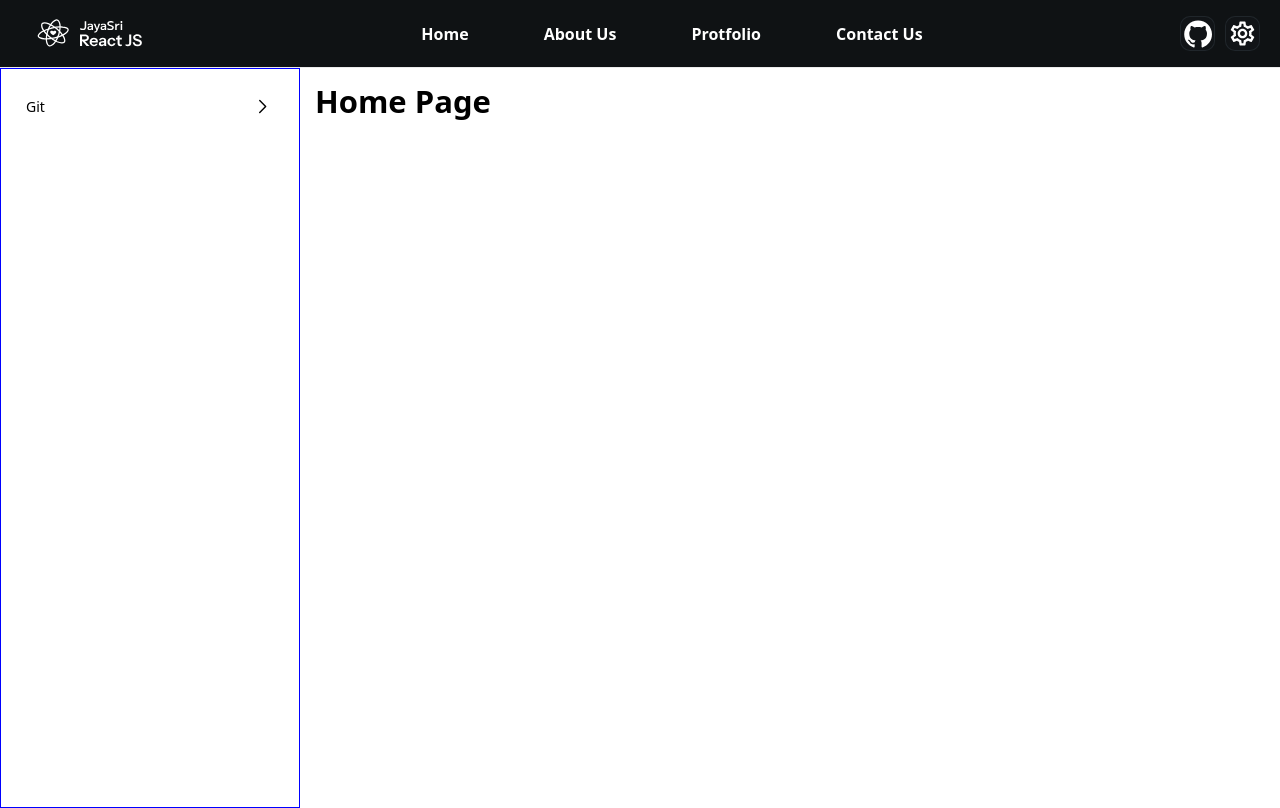
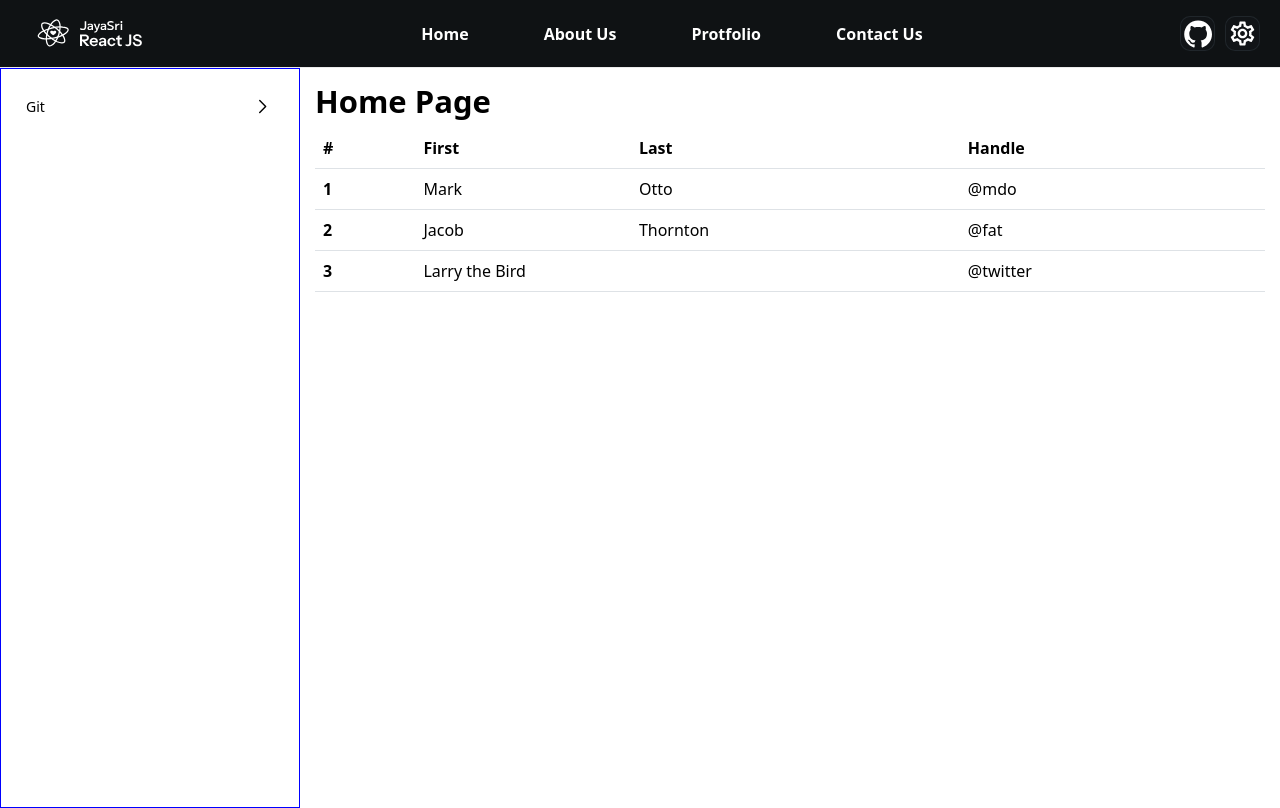
Before and after one commit to jayasri176/first-react, a React (Create React App) app: page / in a window 1280 px wide. Built offline with nearby package versions, Linux system fonts and the light colour scheme.

Commit message:
code done

```diff
--- a/src/pages/home/index.jsx
+++ b/src/pages/home/index.jsx
@@ -2,6 +2,36 @@
    return(
       <div>
          <h1>Home Page</h1>
+
+         <table class="table">
+  <thead>
+    <tr>
+      <th scope="col">#</th>
+      <th scope="col">First</th>
+      <th scope="col">Last</th>
+      <th scope="col">Handle</th>
+    </tr>
+  </thead>
+  <tbody>
+    <tr>
+      <th scope="row">1</th>
+      <td>Mark</td>
+      <td>Otto</td>
+      <td>@mdo</td>
+    </tr>
+    <tr>
+      <th scope="row">2</th>
+      <td>Jacob</td>
+      <td>Thornton</td>
+      <td>@fat</td>
+    </tr>
+    <tr>
+      <th scope="row">3</th>
+      <td colspan="2">Larry the Bird</td>
+      <td>@twitter</td>
+    </tr>
+  </tbody>
+</table>
       </div>
    )
 }
```
